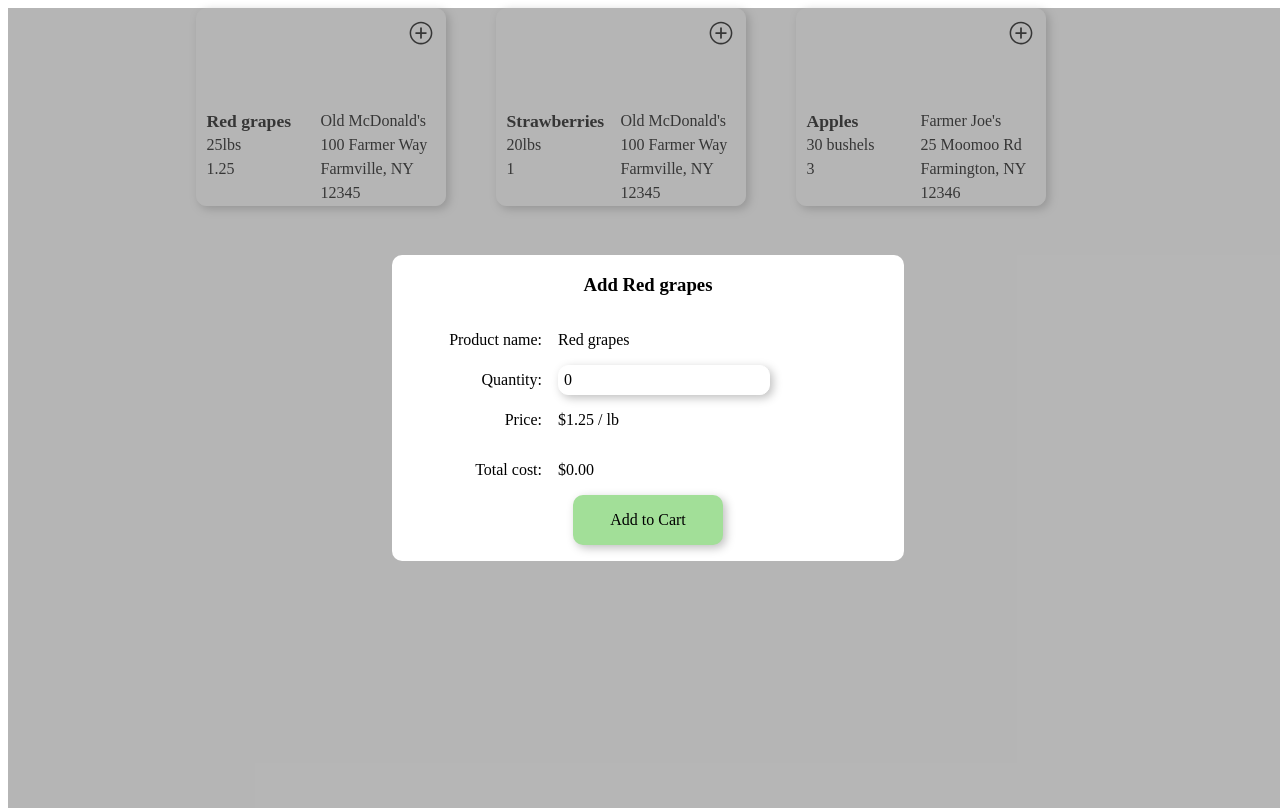
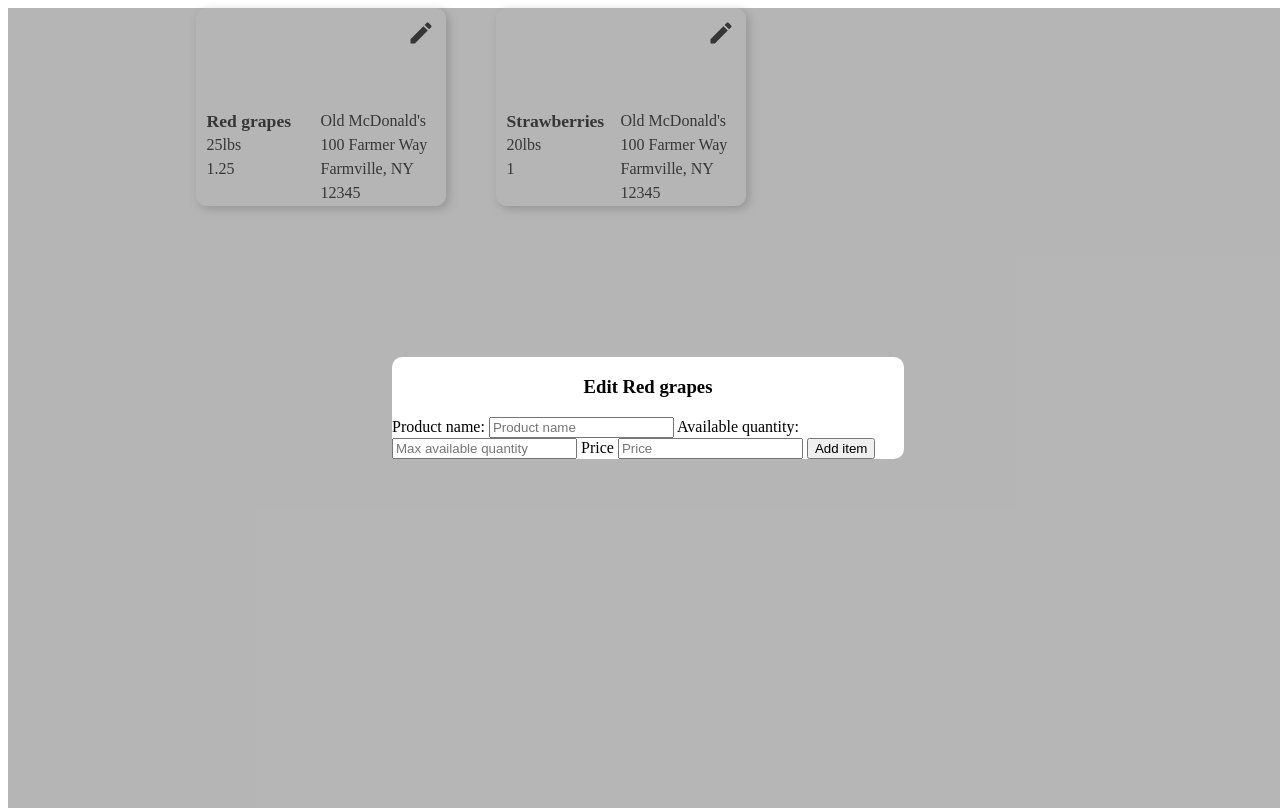
Before and after one commit to BW-Farm-Fresh-Produce/Frontend, a React (Create React App) app in the folder farm-fresh/: page / in a window 1280 px wide. Both pictures are taken after a click on the icon 420 px from the left and 33 px from the top of the page. Built offline with nearby package versions, Linux system fonts and the light colour scheme.

Commit message:
Rework styled components to reuse for Farmer. Initial Farmer edit form displaying

```diff
--- a/farm-fresh/src/App.js
+++ b/farm-fresh/src/App.js
@@ -2,13 +2,15 @@ import React from "react";
 
 // import Sample from "./components/sample";
 import Consumer from "./components/Consumer";
+import Farmer from "./components/Farmer";
 
 function App() {
     return (
         <div className="App">
             {/* <p>Farm Fresh</p> */}
             {/* <Sample /> */}
-            <Consumer />
+            {/* <Consumer /> */}
+            <Farmer />
         </div>
     );
 }
--- a/farm-fresh/src/components/Consumer.js
+++ b/farm-fresh/src/components/Consumer.js
@@ -7,7 +7,7 @@ import styled from "styled-components";
 
 import Product from "./Product";
 
-const CardsContainer = styled.div`
+export const CardsContainer = styled.div`
     display: grid;
     width: calc(100% - 375px);
     max-width: 900px;
@@ -18,7 +18,7 @@ const CardsContainer = styled.div`
     margin: 0 auto;
 `;
 
-const ModalBg = styled.div`
+export const ModalBg = styled.div`
     width: 100%;
     height: 100%;
     background: rgba(109, 109, 109, 0.5);
@@ -29,7 +29,7 @@ const ModalBg = styled.div`
     align-items: center;
 `;
 
-const ModalFormContainer = styled.div`
+export const ModalFormContainer = styled.div`
     background: #ffffff;
     border-radius: 10px;
     width: 40%;
@@ -39,7 +39,7 @@ const ModalFormContainer = styled.div`
     margin: 0 auto;
 `;
 
-const FormTitle = styled.h3`
+export const FormTitle = styled.h3`
     text-align: center;
 `;
 
--- a/farm-fresh/src/components/Farmer.js
+++ b/farm-fresh/src/components/Farmer.js
@@ -0,0 +1,79 @@
+// Farmer "home" page after logging in
+
+import React, { useState, useEffect } from "react";
+import styled from "styled-components";
+
+import Product from "./Product";
+import {
+    CardsContainer,
+    ModalBg,
+    ModalFormContainer,
+    FormTitle
+} from "./Consumer";
+import FormikProductForm from "./ProductForm";
+
+const Modal = ({ functionality, item }) => {
+    return (
+        <ModalBg>
+            <ModalFormContainer>
+                <FormTitle>
+                    {functionality} {item.name}{" "}
+                </FormTitle>
+                <FormikProductForm />
+            </ModalFormContainer>
+        </ModalBg>
+    );
+};
+
+export default () => {
+    const [inventory, setInventory] = useState([
+        {
+            product_id: 4321,
+            name: "Red grapes",
+            available_quantity: "25lbs",
+            price: 1.25,
+            farmer_id: 1234,
+            farm: "Old McDonald's",
+            farm_location_street: "100 Farmer Way",
+            farm_location_city: "Farmville, NY 12345"
+        },
+        {
+            product_id: 4322,
+            name: "Strawberries",
+            available_quantity: "20lbs",
+            price: 1.0,
+            farmer_id: 1234,
+            farm: "Old McDonald's",
+            farm_location_street: "100 Farmer Way",
+            farm_location_city: "Farmville, NY 12345"
+        }
+    ]);
+    const [modalOpen, setModalOpen] = useState(false);
+    const [editItem, setEditItem] = useState({});
+
+    // when adding search bar, useEffect dependency will need to be updated so that the visible products change
+    // useEffect(() => {
+    //     axios
+    //         .get()
+    //         .then(response => console.log("Response: ", response))
+    //         .catch(err => console.log("Error: ", err));
+    // }, [])
+
+    return (
+        <>
+            {modalOpen && <Modal functionality="Edit" item={editItem} />}
+            <CardsContainer>
+                {inventory.length !== 0 &&
+                    inventory.map(product => (
+                        <Product
+                            key={product.product_id}
+                            product={product}
+                            setEditItem={setEditItem}
+                            setModalOpen={setModalOpen}
+                            modalOpen={modalOpen}
+                        />
+                    ))}
+            </CardsContainer>
+        </>
+    );
+};
--- a/farm-fresh/src/components/Product.js
+++ b/farm-fresh/src/components/Product.js
@@ -2,6 +2,7 @@ import React from "react";
 import styled from "styled-components";
 
 import { IoIosAddCircleOutline } from "react-icons/io";
+import { MdEdit } from "react-icons/md";
 
 const Card = styled.div`
     background: #ffffff;
@@ -15,6 +16,14 @@ const Card = styled.div`
 `;
 
 const AddIcon = styled(IoIosAddCircleOutline)`
+    position: absolute;
+    right: 10px;
+    top: 10px;
+    font-size: 1.75rem;
+    cursor: pointer;
+`;
+
+const EditIcon = styled(MdEdit)`
     position: absolute;
     right: 10px;
     top: 10px;
@@ -61,15 +70,30 @@ const ProductName = styled.h2`
 `;
 
 // props needed --> product.name, product.available_quantity, product.price, product.farmer__farm_name, product.farmer_farm_location
-export default ({ product, setAddItem, setModalOpen, modalOpen }) => {
+export default ({
+    product,
+    setAddItem,
+    setEditItem,
+    setModalOpen,
+    modalOpen
+}) => {
     return (
         <Card>
+            {setAddItem ? (
                 <AddIcon
                     onClick={() => {
                         setAddItem(product);
                         setModalOpen(!modalOpen);
                     }}
                 />
+            ) : (
+                <EditIcon
+                    onClick={() => {
+                        setEditItem(product);
+                        setModalOpen(!modalOpen);
+                    }}
+                />
+            )}
             <ImageWrapper>
                 <img />
             </ImageWrapper>
--- a/farm-fresh/src/components/ProductForm.js
+++ b/farm-fresh/src/components/ProductForm.js
@@ -3,19 +3,17 @@ import { withFormik, Form, Field } from "formik";
 import * as Yup from "yup";
 import axios from "axios";
 
-// for Farmers
+// for Farmers to add/edit an item
 const ProductForm = ({
     values,
     touched,
     errors,
+    status,
     handleChange,
     handleBlur,
     handleSubmit
 }) => {
-    // product name
-    // total max quantity
-    // price
-
+    // for testing to see if the form is working
     const [products, setProducts] = useState([]);
 
     console.log("errors:", errors);
@@ -74,13 +72,13 @@ const FormikProductForm = withFormik({
         };
     },
     validationSchema: Yup.object().shape({
-        name: Yup.string().required(),
+        name: Yup.string().required("Name is required"),
         quantity: Yup.number()
             .positive()
-            .required(),
+            .required("Positive quantity is required"),
         price: Yup.number()
             .positive()
-            .required()
+            .required("Price greater than $0 is required")
     }),
     handleSubmit(values, { setStatus, resetForm }) {
         console.log("Submitting form: ", values);
```
Lines whose indentation alone changed are shown as unchanged.
